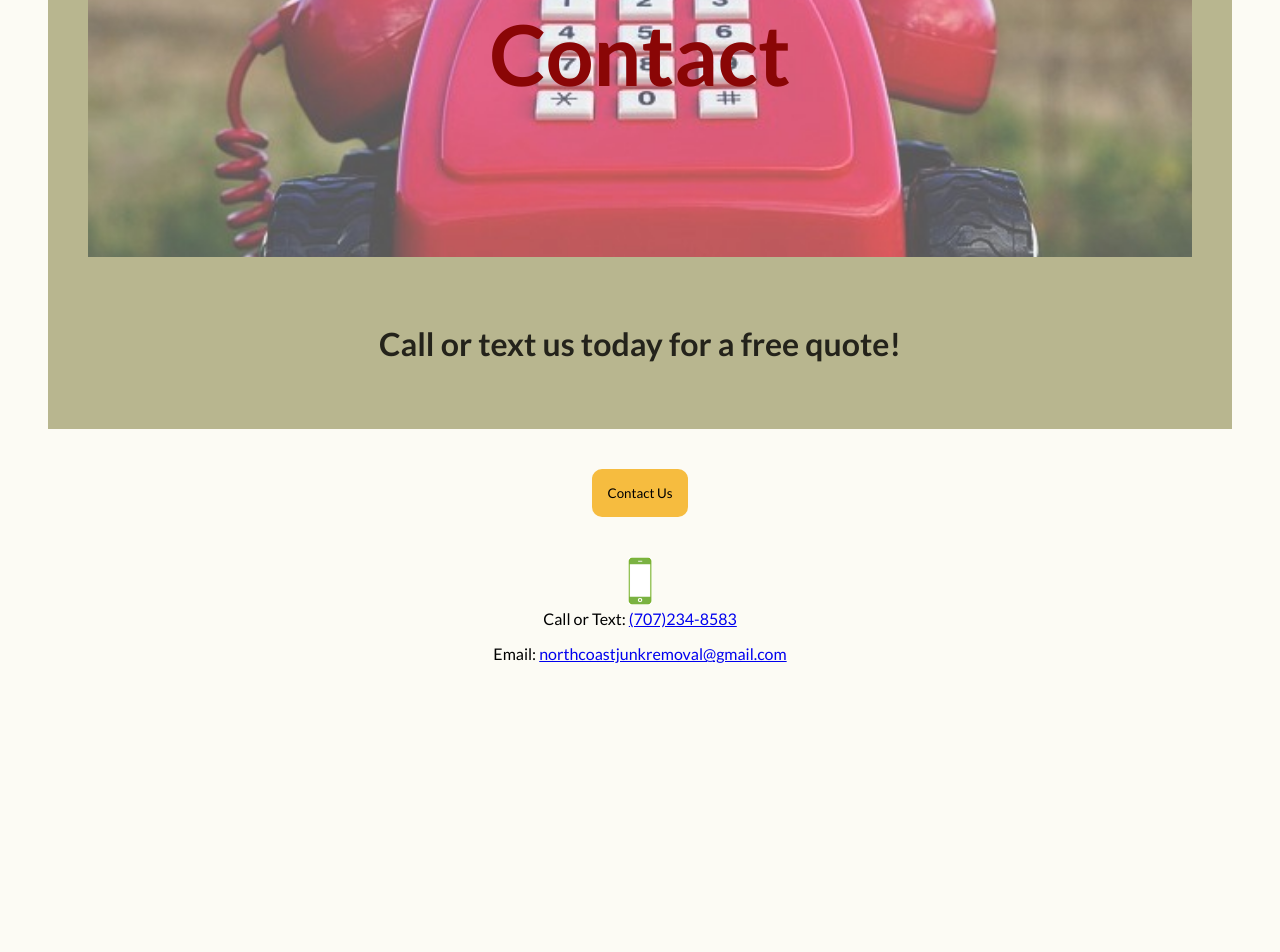
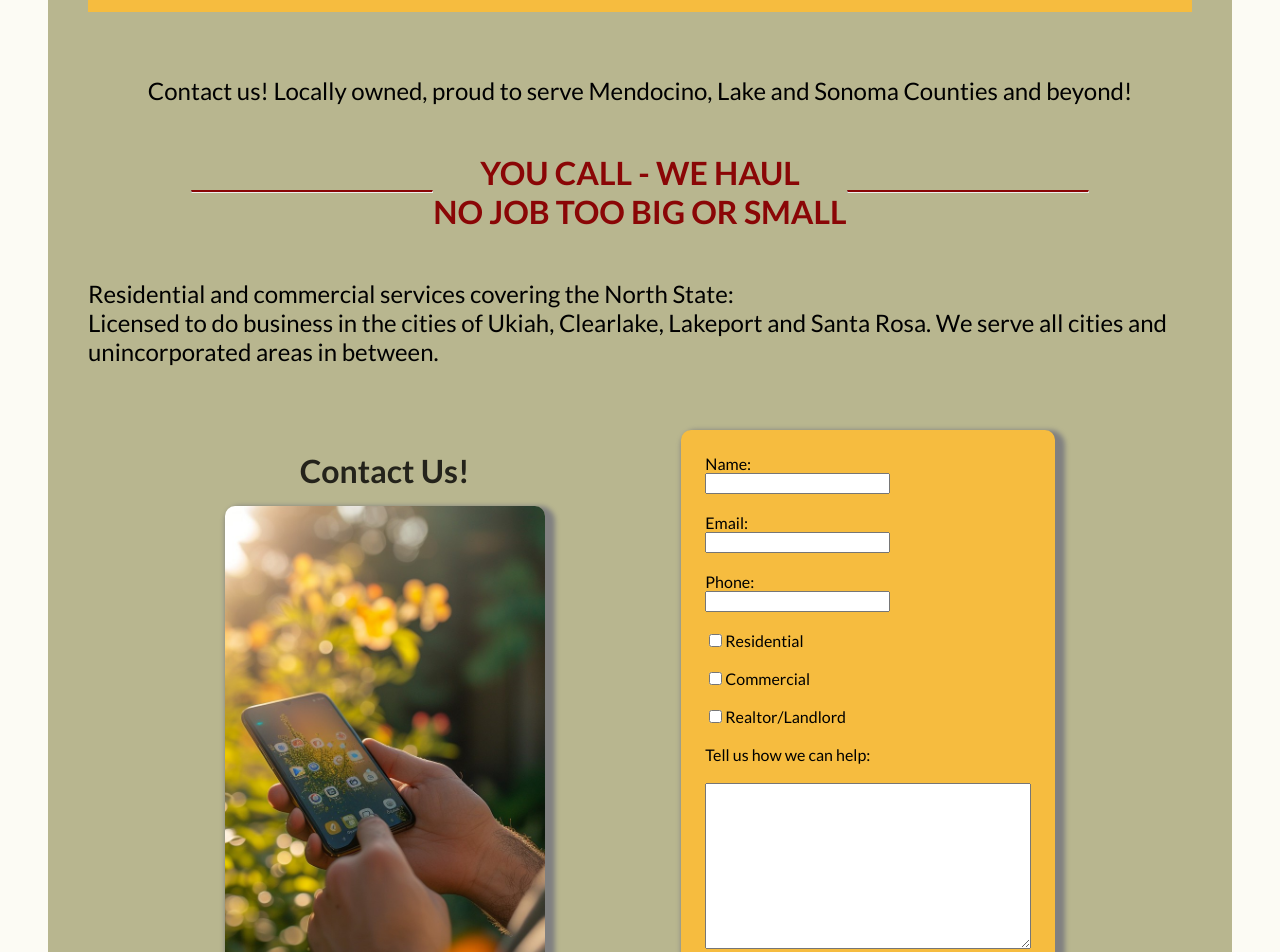
Before and after one commit to lauren-m-johnson/north_state_junk, a React (Vite) app: page /contact in a window 1280 px wide. Shown: the part 540-1492 px from the top of the page. Before the commit the page ends 1219 px from the top, so only its background shows below. Built offline with nearby package versions, Linux system fonts and the light colour scheme.

Commit message:
contact page update

```diff
--- /dev/null
+++ b/src/components/ContactForm/ContactForm.css
@@ -0,0 +1,15 @@
+form {
+    display: flex;
+    flex-direction: column;
+    justify-content: space-evenly;
+    align-items: start;
+    background-color: #f6bc3f;
+    padding: 3vmin;
+    border-radius: 10px;
+    box-shadow: 5px 5px 5px 5px grey;
+}
+
+textarea[name="message"] {
+    width: 40vmin;
+    height: 20vmin;
+  }
--- /dev/null
+++ b/src/components/ContactForm/ContactForm.jsx
@@ -0,0 +1,73 @@
+import React from 'react';
+import './ContactForm.css';
+
+export default function ContactForm() {
+    const [result, setResult] = React.useState("");
+
+    const onSubmit = async (event) => {
+      event.preventDefault();
+      setResult("Sending....");
+      const formData = new FormData(event.target);
+
+      formData.append("access_key", "1d59b90e-3d25-45fe-9940-52fa816a62aa");
+
+      const response = await fetch("https://api.web3forms.com/submit", {
+        method: "POST",
+        body: formData
+      });
+
+      const data = await response.json();
+
+      if (data.success) {
+        setResult("Form Submitted Successfully");
+        event.target.reset();
+      } else {
+        console.log("Error", data);
+        setResult(data.message);
+      }
+    };
+
+    return (
+        <div id='form-container'>
+        <form onSubmit={onSubmit}>
+            <label htmlFor='name'>Name: </label>
+            <input type="text" name="name" required />
+            <br />
+
+            <label htmlFor='email'>Email: </label>
+            <input type="email" name="email" required />
+            <br />
+
+            <label htmlFor='phone'>Phone: </label>
+            <input type='phone' name='phone' required />
+            <br />
+
+            <div>
+            <input type="checkbox" id="residential" name="residential" value="residential" />
+            <label htmlFor="residential">Residential</label>
+            </div>
+            <br />
+
+            <div>
+            <input type="checkbox" id="commercial" name="commercial" value="commercial" />
+            <label htmlFor="option2">Commercial</label>
+            </div>
+            <br />
+
+            <div>
+            <input type="checkbox" id="realtor" name="realtor" value="realtor" />
+            <label htmlFor="option3">Realtor/Landlord</label>
+            </div>
+            <br />
+
+          <label htmlFor='message'>Tell us how we can help: </label>
+          <br />
+          <textarea name="message" required></textarea>
+          <br />
+
+          <button type="submit">Submit Form</button>
+        </form>
+        <span>{result}</span>
+      </div>
+    );
+  }
--- a/src/components/Footer/Footer.css
+++ b/src/components/Footer/Footer.css
@@ -24,6 +24,7 @@
     border-radius: 10px;
     font-family: 'Lato', sans-serif;
     margin-bottom: 5vmin;
+    font-weight: bold;
 }
 
 #footer-btn:hover {
--- a/src/pages/Contact/Contact.css
+++ b/src/pages/Contact/Contact.css
@@ -1,13 +1,35 @@
 #contact-intro {
-    background-image: url('/images/contact-phone.jpg');
-    background-size: cover;
-    background-position: center;
-    height: 45vmin;
+    background-color: #f6bc3f;
     display: flex;
     justify-content: center;
     align-items: center;
-    font-size: 7vmin;
-    padding: 3vmin;
+}
+
+#contact-intro h1 {
+    font-size: 5vmin;
+}
+
+#form {
+    display: flex;
+    align-items: center;
+    justify-content: space-evenly;
+}
+
+#image-box {
+    display: flex;
+    flex-direction: column;
+    align-items: center;
+}
+
+#image-box h2 {
+    padding: 0 0 2vmin 0;
+    margin: 0;
+}
+
+#form img {
+    width: 40vmin;
+    border-radius: 10px;
+    box-shadow: 5px 5px 5px 5px grey;
 }
 
 #contact-info {
@@ -15,9 +37,3 @@
     flex-direction: column;
     align-items: center;
 }
-
-@media (max-width: 767px) {
-    #contact-intro h1{
-        font-size: 18vmin;
-    }
-}
--- a/src/pages/Contact/Contact.jsx
+++ b/src/pages/Contact/Contact.jsx
@@ -1,3 +1,4 @@
+import ContactForm from '../../components/ContactForm/ContactForm';
 import './Contact.css';
 
 export default function Contact() {
@@ -9,9 +10,27 @@ export default function Contact() {
                 </div>
             </section>
             <section id='contact-info'>
-                <h2>Call or text us today for a free quote!</h2>
+                <p>Contact us! Locally owned, proud to serve Mendocino, Lake and Sonoma Counties and beyond!</p>
                 {/* <h3>Already recieved services?</h3>
                 <a href=''><h3>Leave us a review on Google!</h3></a> */}
+                <div id='slogan'>
+                    <hr />
+                        <div>
+                            <h2>YOU CALL - WE HAUL</h2>
+                            <h2>NO JOB TOO BIG OR SMALL</h2>
+                        </div>
+                    <hr />
+                </div>
+                <p>Residential and commercial services covering the North State: <br />
+                    Licensed to do business in the cities of Ukiah, Clearlake, Lakeport and Santa Rosa. We serve all cities and unincorporated areas in between.
+                </p>
+            </section>
+            <section id='form'>
+                <div id='image-box'>
+                <h2>Contact Us!</h2>
+                <img src='./images/contactphone.jpg' alt='Residental Services' />
+                </div>
+                <ContactForm />
             </section>
         </div>
     )
```
Also changed, not shown: public/images/contact-phone.jpg (deleted), public/images/contactphone.jpg (added).
